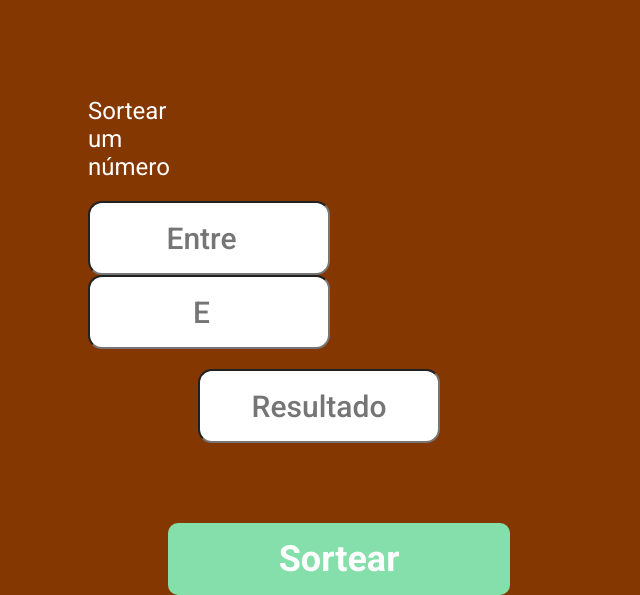
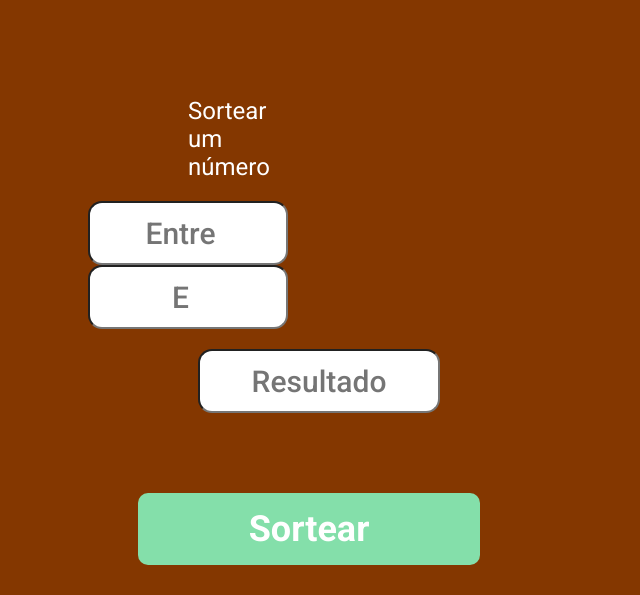
Before and after one commit to dillymen/SORTEADOR, a plain HTML site: page index.html in a window 1280 px wide. Shown: the part 374-969 px from the top of the page, without its empty margins (632-1272 px from the left). After the commit the page ends 939 px from the top, so only its background shows below. Drawn offline with Linux system fonts and the light colour scheme.

Commit message:
Alteração no style.css

```diff
--- a/style.css
+++ b/style.css
@@ -31,13 +31,14 @@ header {
 h1 {
     color: #fff;
 
+
 }
 
 h3 {
     color: #fff;
     font-weight: 400;
     font-size: 24px;
-    text-align: center;
+    margin-left: 100px;
     margin-bottom: 20px;
 }
 
@@ -47,7 +48,7 @@ button {
     width: 342px;
     height: 72px;
     border-radius: 10px;
-    margin-left: 80px;
+    margin-left: 50px;
     font-weight: 700;
     font-size: 36px;
     color: #fff;
@@ -67,21 +68,23 @@ button:active {
 
 
 input {
-    width: 242px;
-    height: 74px;
+    width: 200px;
+    height: 64px;
     border-radius: 14px;
     font-weight: 500;
     font-size: 30px;
     padding: 20px;
     text-align: center;
 
-
-
 }
 
 .input-result {
+    width: 242px;
+    height: 64px;
     margin-top: 20px;
     margin-left: 110px;
+    display: flex;
+    align-items: center;
 
     text-align: center;
 
```
